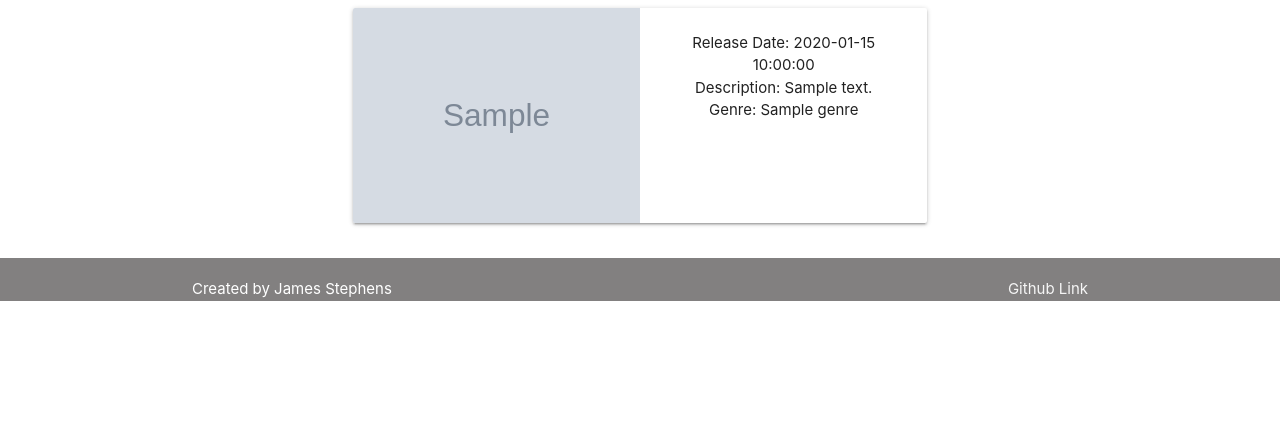
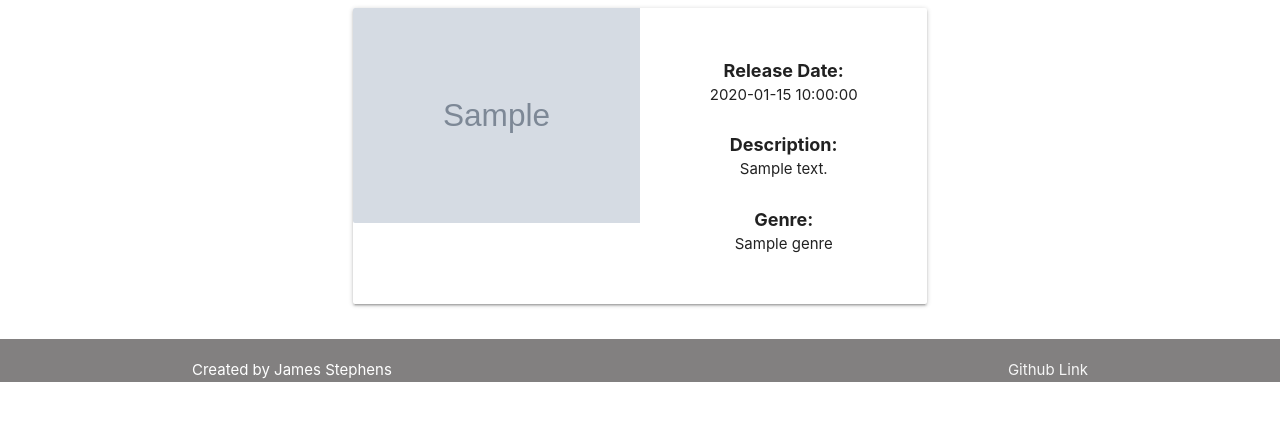
Before and after one commit to DevSteg/film_review_project, a Flask app: page /films/1 in a window 1280 px wide. Shown: the part 240-661 px from the top of the page. Run offline with Flask 2, Linux system fonts and the light colour scheme; grey boxes marked "Sample" are stand-in pictures; a database or web service that is not in the repository returns one stand-in record (values such as "Sample title"); some libraries are stand-ins or nearby versions.

Commit message:
Add basic style to movie.html, Add comments on style.css

```diff
--- a/static/css/style.css
+++ b/static/css/style.css
@@ -1,3 +1,4 @@
+/* Base.html Styles */
 body{
     position: relative;
     height: 100vh;
@@ -15,6 +16,9 @@ header{
     background-color: rgba(48, 45, 45, 0.603);
 }
 
+/* /Base.html Styles */
+
+/* Search bar */
 #search{
     width: 50%;
 }
@@ -23,13 +27,29 @@ header{
     background: none;
     border: none;
 }
+/* /Search Bar */
 
+/* Buttons */
+.cta-btn {
+    margin: 15px;
+    border-radius: 30px;
+}
+/* /Buttons */
+
+/* Film Card */
 .film-img{
     height: 200px;
     object-fit: contain;
 }
 
-.cta-btn {
-    margin: 15px;
-    border-radius: 30px;
+/* Film-info */
+.info-tag{
+    font-weight: 700;
+    font-size: 1.2rem;
 }
+
+.card .card-content .film-info{
+    margin: 25px;
+}
+/* /Film-info */
+/* /Film Cards */
--- a/templates/movie.html
+++ b/templates/movie.html
@@ -13,9 +13,9 @@
                 </div>
                 <div class="card-stacked">
                     <div class="card-content center-align">
-                        <p><span>Release Date:</span> {{ movie.release_date }}</p>
-                        <p><span>Description:</span> {{ movie.desc.capitalize() }}</p>
-                        <p><span>Genre:</span> {{ movie.genre.capitalize() }}</p>
+                        <p class="film-info"><span class="info-tag">Release Date:</span><br> {{ movie.release_date }}</p>
+                        <p class="film-info"><span class="info-tag">Description:</span><br> {{ movie.desc.capitalize() }}</p>
+                        <p class="film-info"><span class="info-tag">Genre:</span><br> {{ movie.genre.capitalize() }}</p>
                     </div>
                 </div>
             </div>
```
